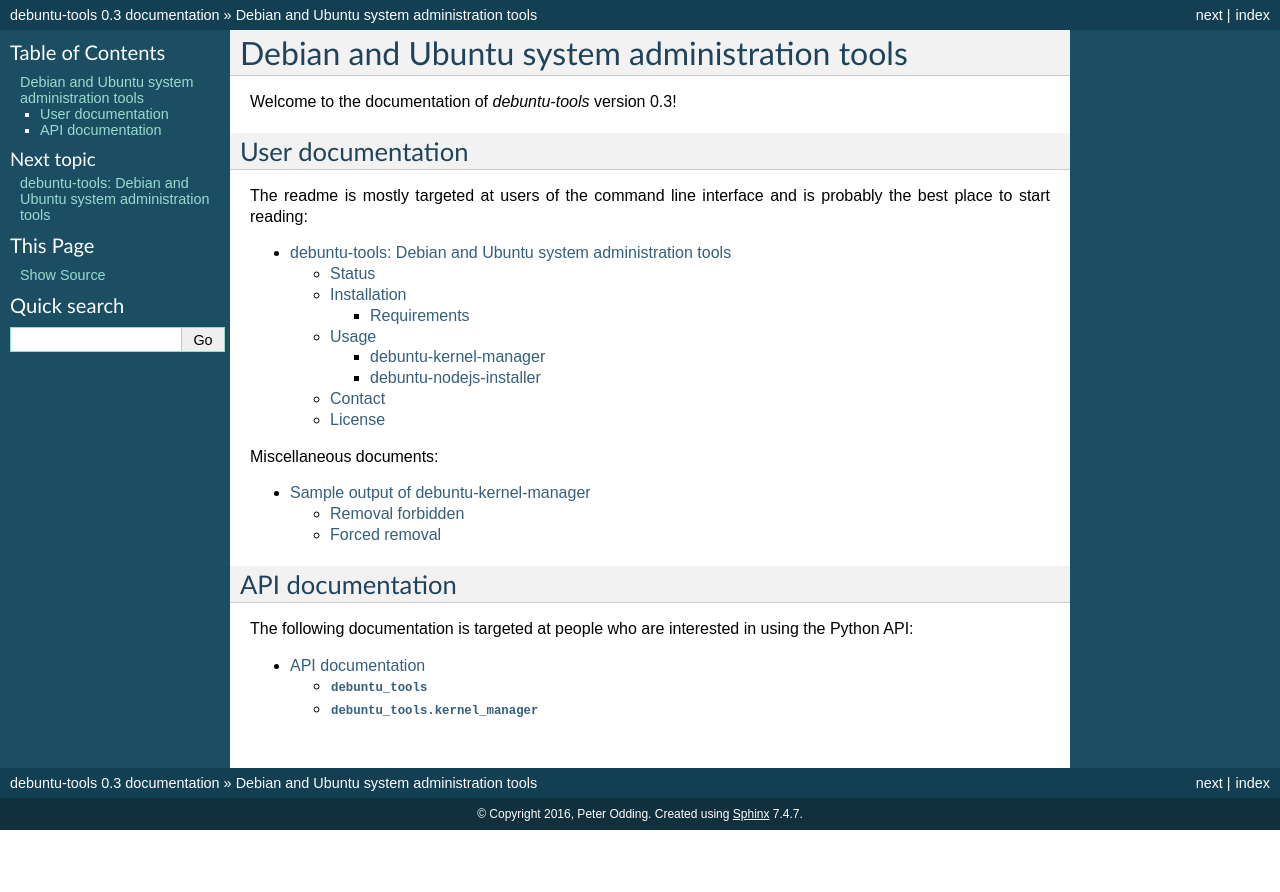
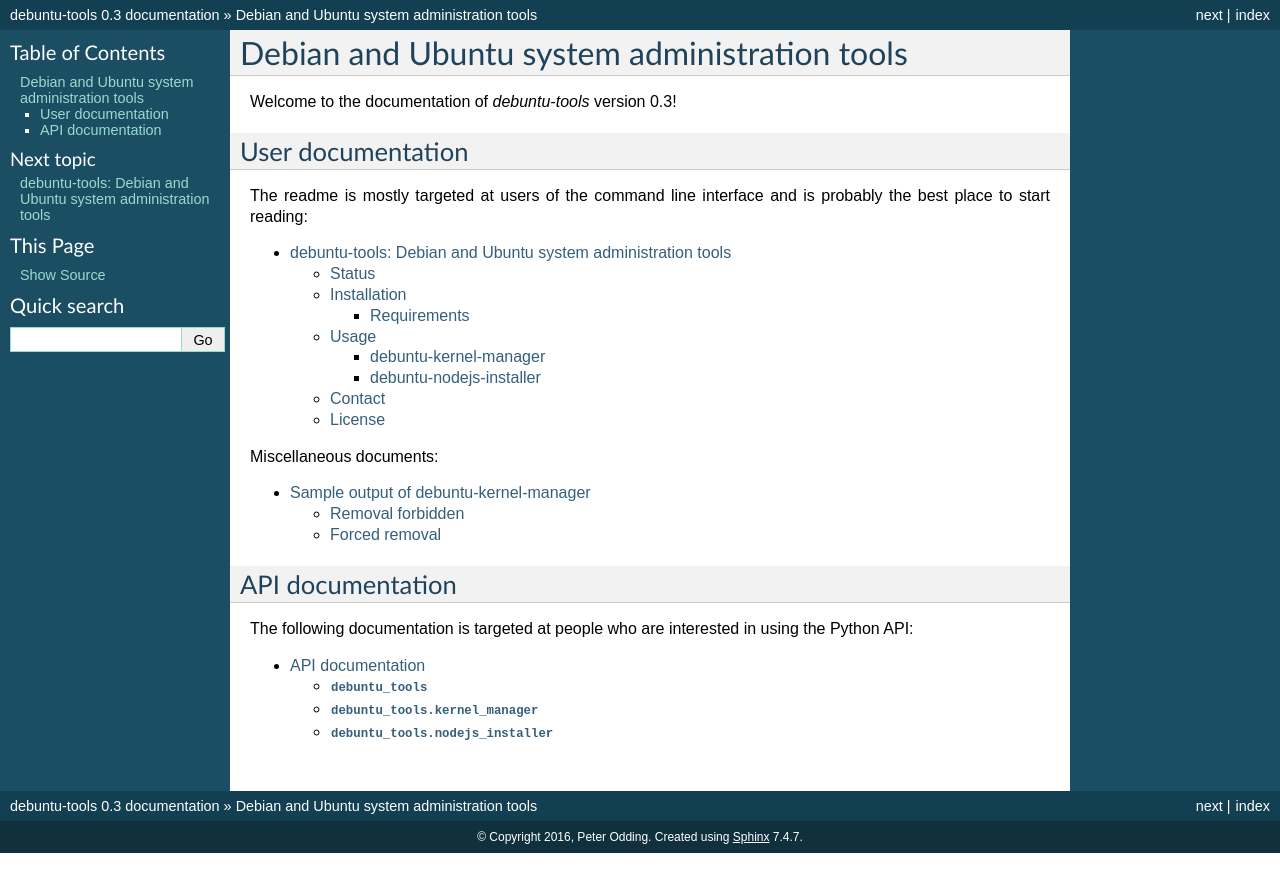
Before and after one commit to xolox/python-debuntu-tools, a Sphinx documentation site: the page built from docs/index.rst, in a window 1280 px wide. Shown: the top 892 px of the page. Built offline with Sphinx 7.4.7, drawn with Linux system fonts in a browser that asks for light colours.

```diff
--- a/docs/developers.rst
+++ b/docs/developers.rst
@@ -20,3 +20,9 @@ the `debuntu-tools` package.
 
 .. automodule:: debuntu_tools.kernel_manager
    :members:
+
+:mod:`debuntu_tools.nodejs_installer`
+-------------------------------------
+
+.. automodule:: debuntu_tools.nodejs_installer
+   :members:
```
